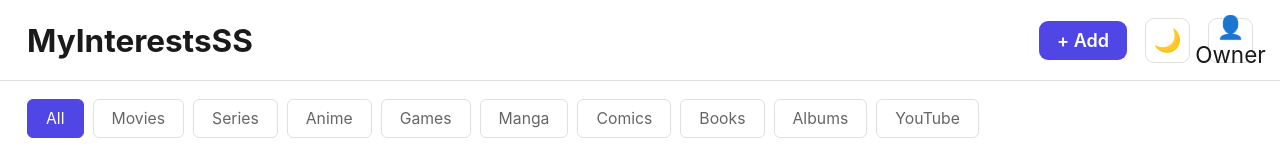
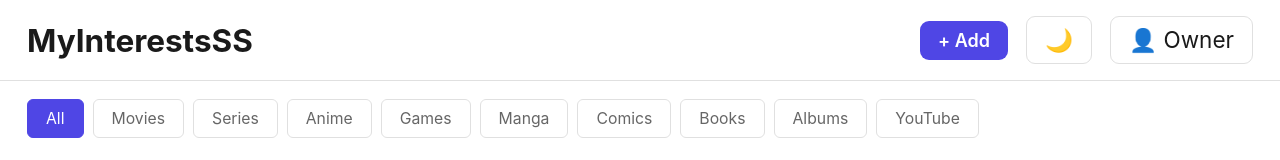
Before and after one commit to arturtugui/tum-web-lab6, a React (Vite) app in the folder my-app/: page / in a window 1280 px wide. Shown: the top 160 px of the page. Built offline with nearby package versions, Linux system fonts and the light colour scheme.

Commit message:
refactor: allow role button to display items in-line

```diff
--- a/my-app/src/components/Navbar.css
+++ b/my-app/src/components/Navbar.css
@@ -51,11 +51,11 @@
   background-color: transparent;
   border: 1px solid var(--border);
   color: var(--text);
-  width: 2.5rem;
-  height: 2.5rem;
   display: flex;
   align-items: center;
   justify-content: center;
+  gap: var(--spacing-sm);
+  padding: var(--spacing-sm) var(--spacing-md);
   font-size: 1.25rem;
 }
 
```
